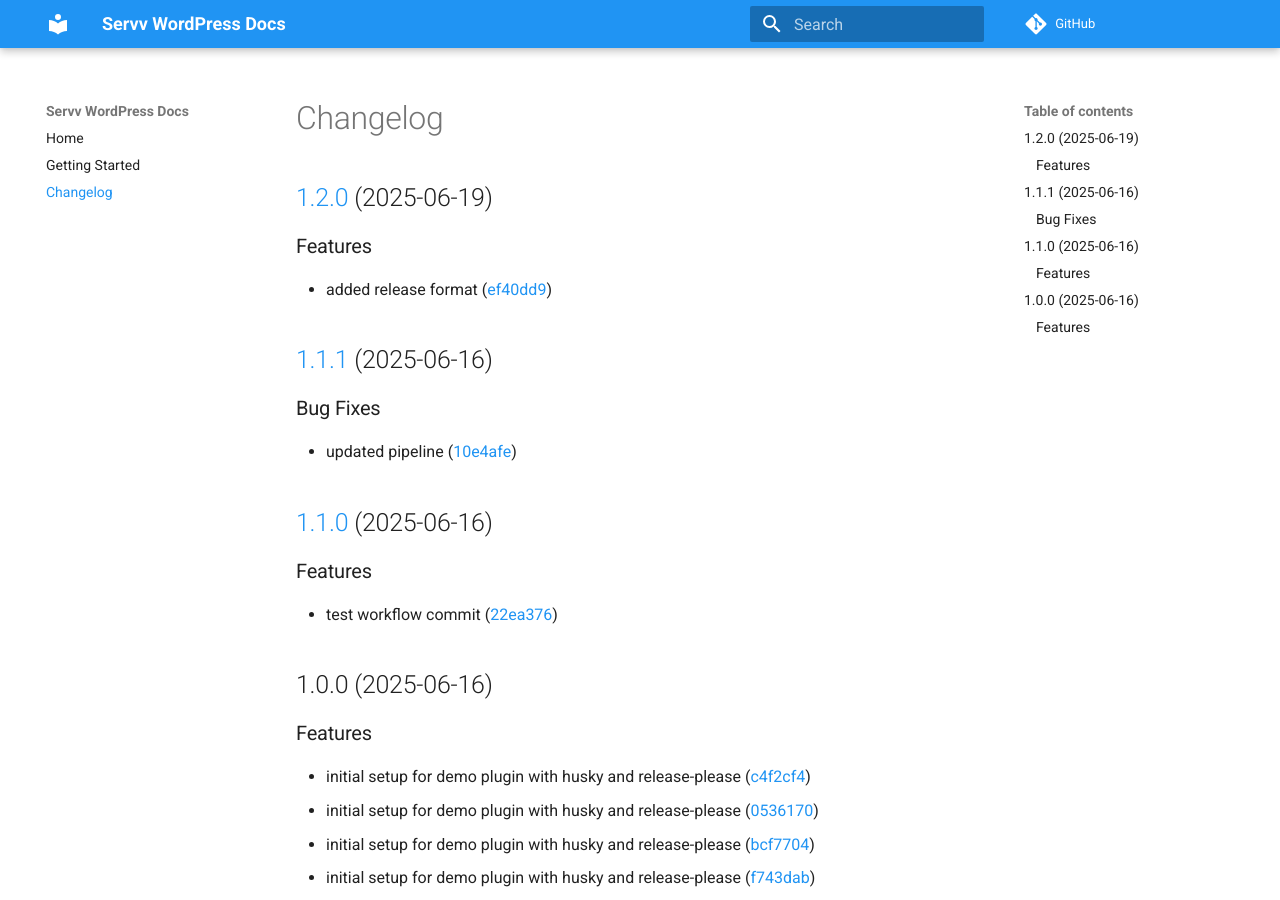
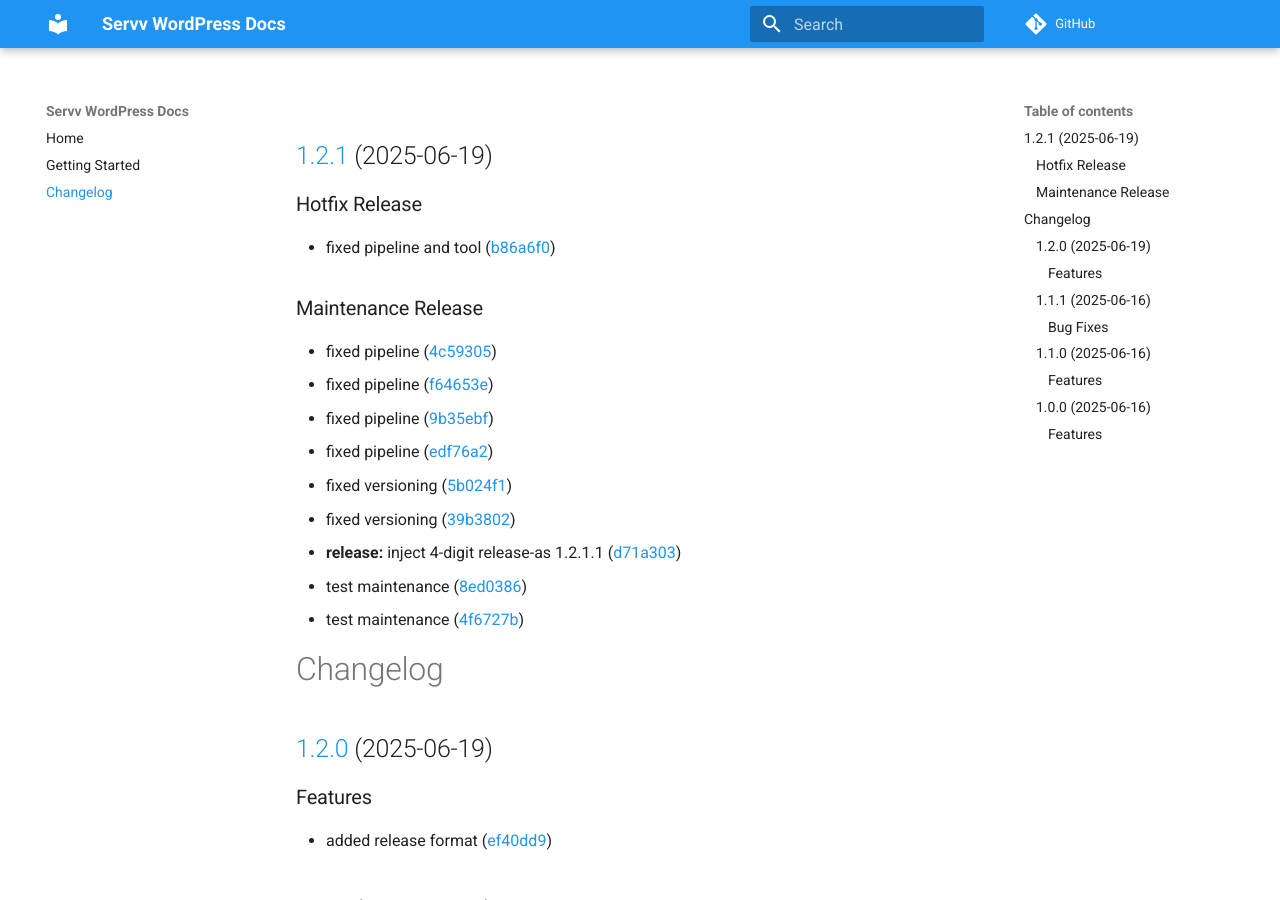
Before and after one commit to varuncoderise/demo_docs, an MkDocs documentation site: the page built from docs/changelog.md, in a window 1280 px wide and 900 px high. Built offline with MkDocs 1.6.1 and Material for MkDocs 9.7.7, drawn with Linux system fonts in a browser that asks for light colours; comment, search, counter and statistics services are not loaded.

Commit message:
Update changelog from v1.2.1

```diff
--- a/docs/changelog.md
+++ b/docs/changelog.md
@@ -1,3 +1,21 @@
+## [1.2.1](https://github.com/varuncoderise/demo-plugin/compare/v1.2.0...v1.2.1) (2025-06-19)
+
+### Hotfix Release
+
+* fixed pipeline and tool ([b86a6f0](https://github.com/varuncoderise/demo-plugin/commit/b86a6f009d4e203b681b290847b46d372766283d))
+
+### Maintenance Release
+
+* fixed pipeline ([4c59305](https://github.com/varuncoderise/demo-plugin/commit/4c59305b4f6ac07c1224c9eca42cb5b1c8c1bdf5))
+* fixed pipeline ([f64653e](https://github.com/varuncoderise/demo-plugin/commit/f64653e6e2c50f4dcfdecb888de731be4eed053d))
+* fixed pipeline ([9b35ebf](https://github.com/varuncoderise/demo-plugin/commit/9b35ebfb0555251a84137910a9c4e3a47b81a2b0))
+* fixed pipeline ([edf76a2](https://github.com/varuncoderise/demo-plugin/commit/edf76a2e820f0052b570758e99fad8e3035d9c62))
+* fixed versioning ([5b024f1](https://github.com/varuncoderise/demo-plugin/commit/5b024f1f49b37b6b2c275bf1870bb7b7aa25fda6))
+* fixed versioning ([39b3802](https://github.com/varuncoderise/demo-plugin/commit/39b38026d29f206ced7cb090cc3cff66b054d83e))
+* **release:** inject 4-digit release-as 1.2.1.1 ([d71a303](https://github.com/varuncoderise/demo-plugin/commit/d71a30314feea48319945e1e4fb65307d8dd6609))
+* test maintenance ([8ed0386](https://github.com/varuncoderise/demo-plugin/commit/8ed038699d2ad1932805850084367e3f50561e0f))
+* test maintenance ([4f6727b](https://github.com/varuncoderise/demo-plugin/commit/4f6727b81dd3599dd6f35ee0155ac1a9c0e67345))
+
 # Changelog
 
 ## [1.2.0](https://github.com/varuncoderise/demo-plugin/compare/v1.1.1...v1.2.0) (2025-06-19)
```
